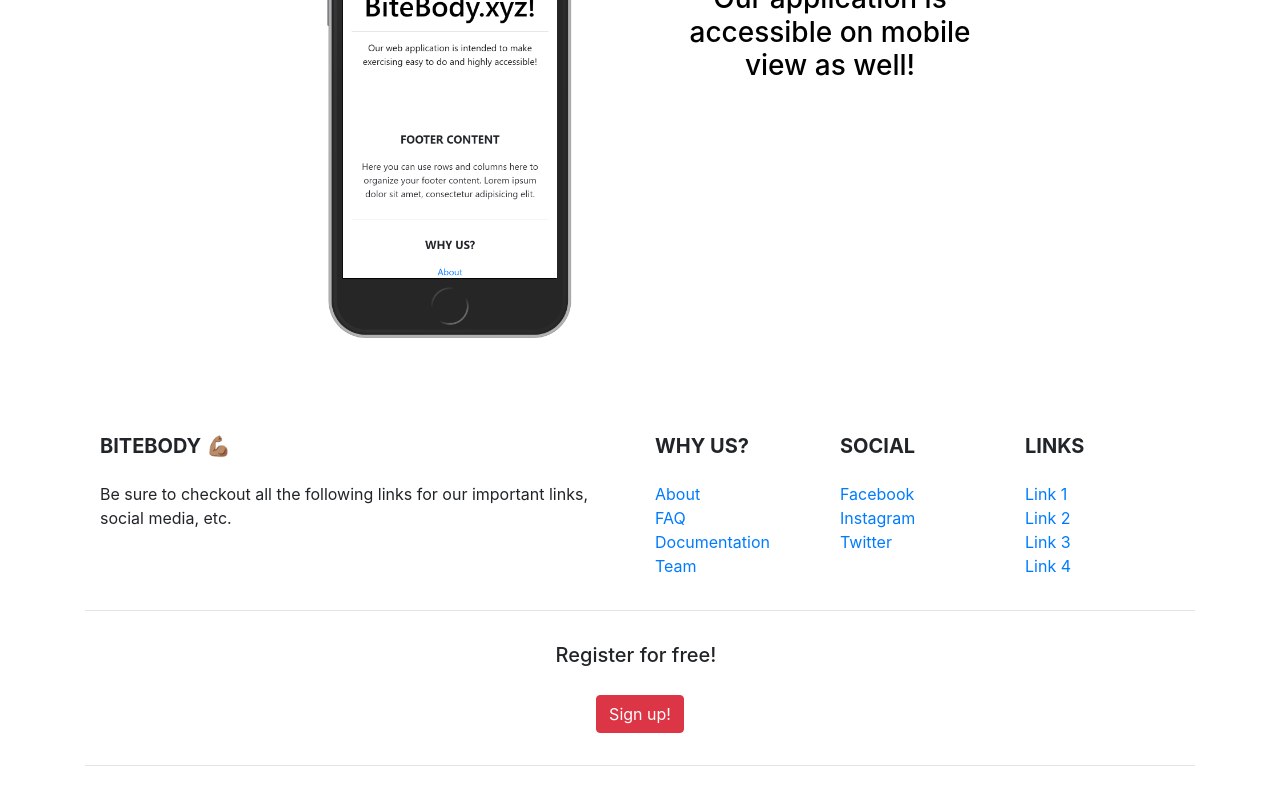
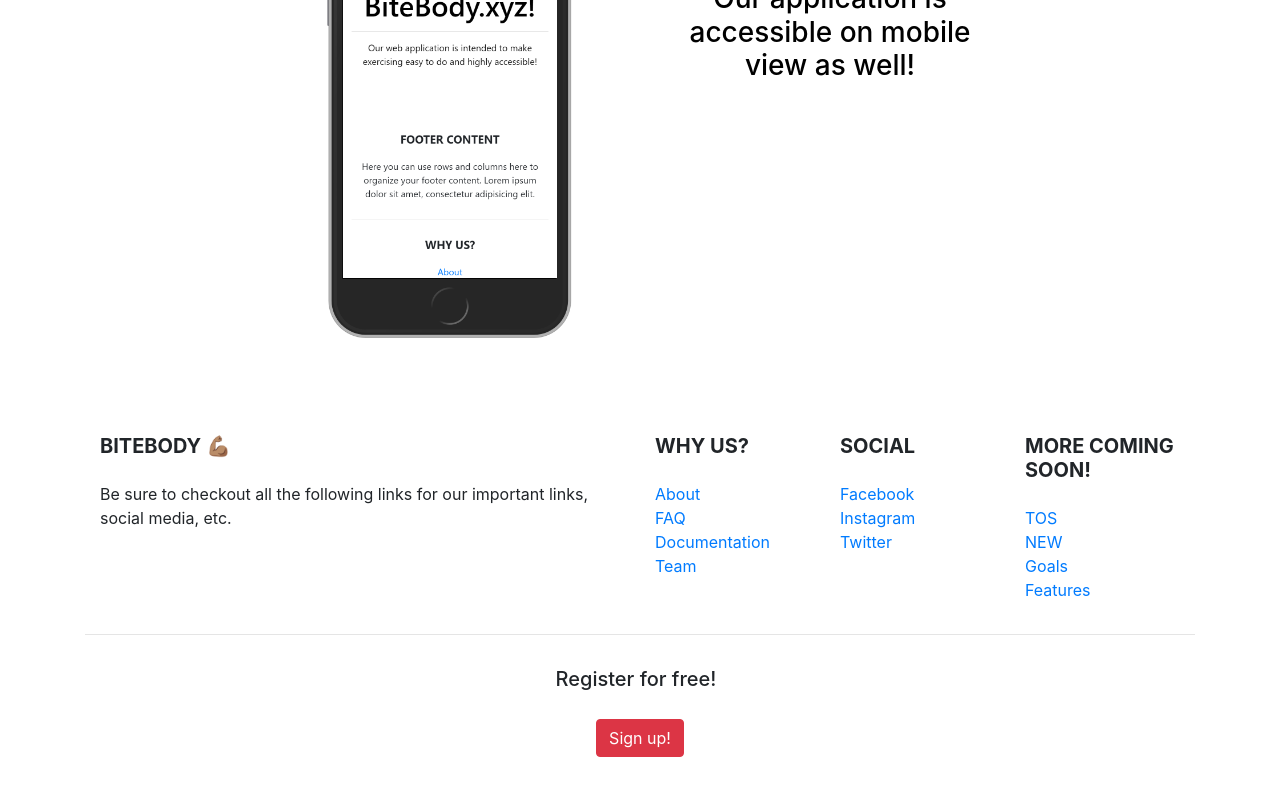
Before and after one commit to Bite-Body/bitebody-front-end, a React (Create React App) app: page / in a window 1280 px wide. Shown: the part 417-1203 px from the top of the page. Built offline with nearby package versions, Linux system fonts and the light colour scheme.

Commit message:
more footer links

```diff
--- a/src/components/Footer.js
+++ b/src/components/Footer.js
@@ -65,20 +65,20 @@
           <hr className="clearfix w-100 d-md-none" />
           <MDBCol md="2">
             <h5 className="text-uppercase mb-4 mt-3 font-weight-bold">
-              Links
+              More Coming Soon!
             </h5>
             <ul className="list-unstyled">
               <li>
-                <a href="#!">Link 1</a>
+                <a href="#!">TOS</a>
               </li>
               <li>
-                <a href="#!">Link 2</a>
+                <a href="#!">NEW</a>
               </li>
               <li>
-                <a href="#!">Link 3</a>
+                <a href="#!">Goals</a>
               </li>
               <li>
-                <a href="#!">Link 4</a>
+                <a href="#!">Features</a>
               </li>
             </ul>
           </MDBCol>
```
